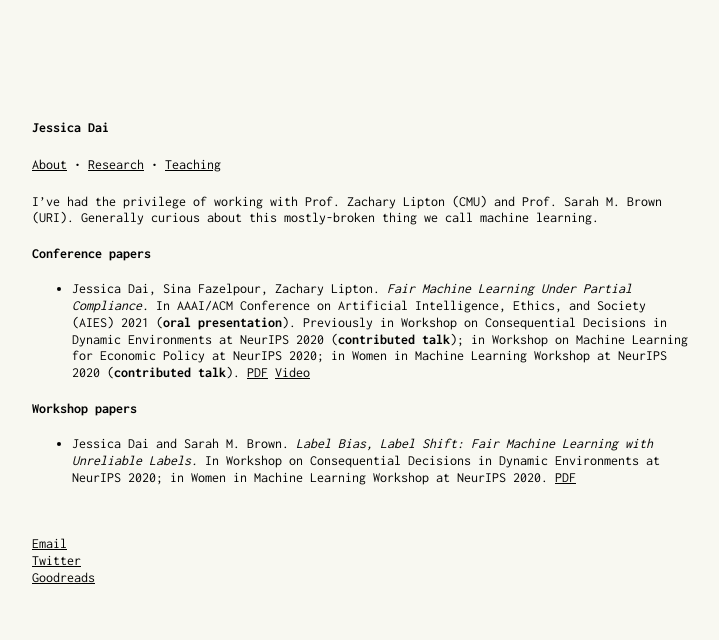
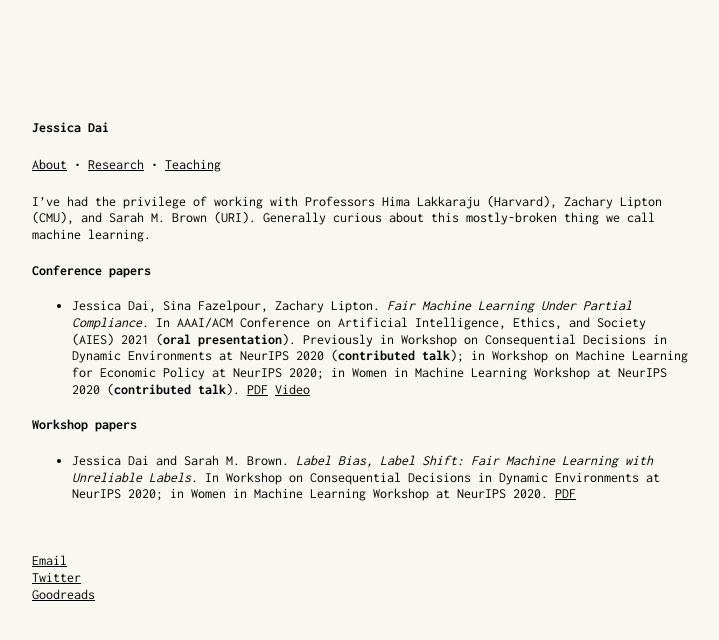
Before and after one commit to jessica-dai/jessica-dai.github.io, a Jekyll site: the page built from research.md, in a window 1280 px wide. Shown: the top 640 px of the page, without its empty margins (88-807 px from the left). Built offline with Jekyll 4.4.1, drawn with Linux system fonts in a browser that asks for light colours.

Commit message:
Update research.md

```diff
--- a/research.md
+++ b/research.md
@@ -5,7 +5,7 @@
 layout: default
 ---
 
-I've had the privilege of working with Prof. Zachary Lipton (CMU) and Prof. Sarah M. Brown (URI).  Generally curious about this mostly-broken thing we call machine learning.
+I've had the privilege of working with Professors Hima Lakkaraju (Harvard), Zachary Lipton (CMU), and Sarah M. Brown (URI).  Generally curious about this mostly-broken thing we call machine learning.
 
 #### Conference papers
 
```
